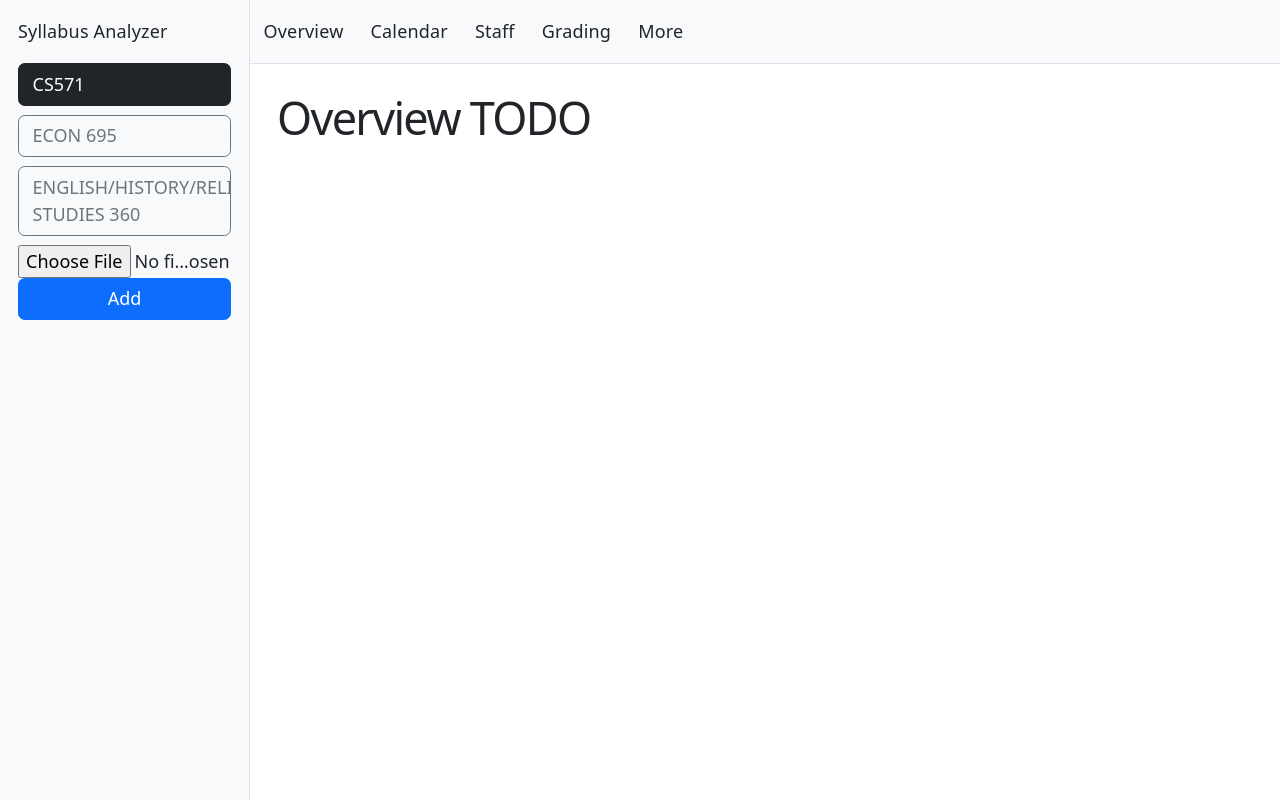
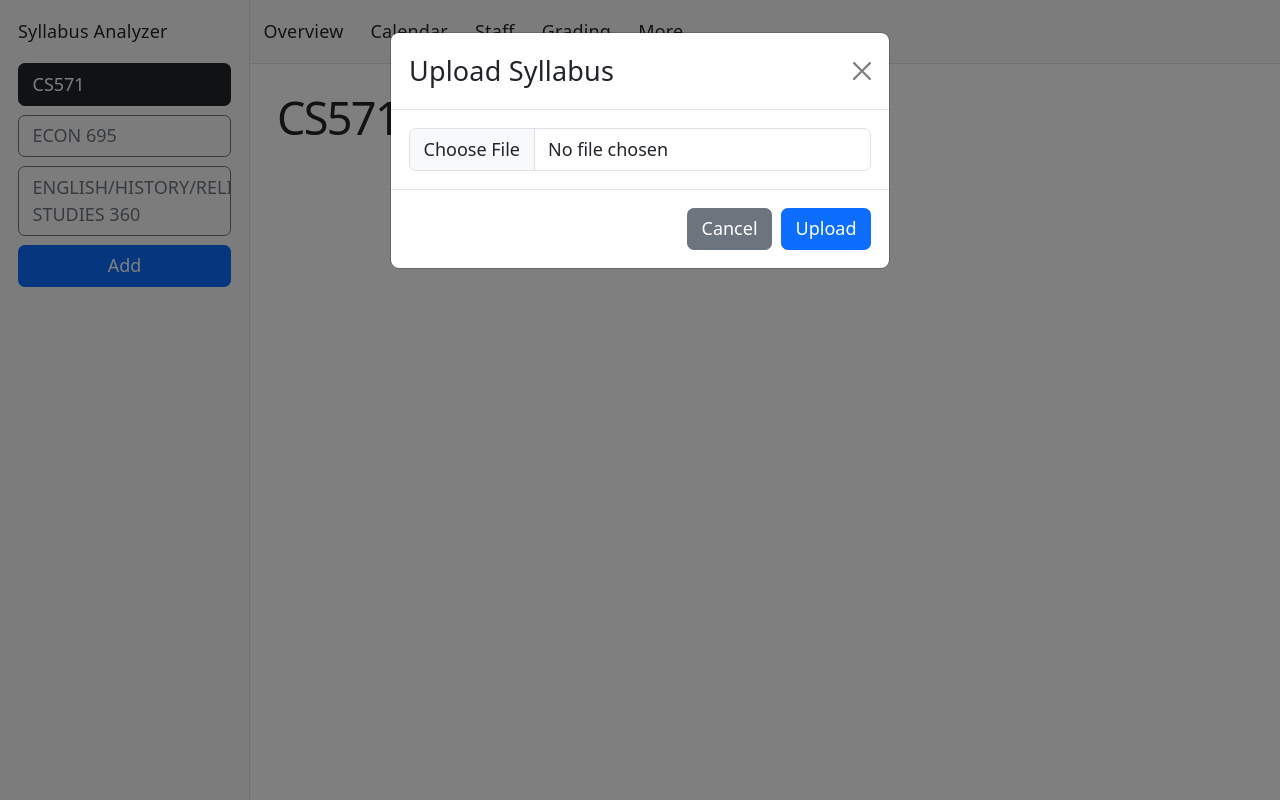
Before and after one commit to CS571-S26/p35, a React (Vite) app: page / in a window 1280 px wide. Both pictures are taken after a click on the button "Add". Built offline with nearby package versions, Linux system fonts and the light colour scheme.

Commit message:
added better upload ux

```diff
--- a/src/App.jsx
+++ b/src/App.jsx
@@ -41,7 +41,10 @@ export default function App() {
     } else {
       setAllSyllabi([testData, testData2, testData3]);
     }
-    localStorage.setItem('currentSyllabusIndex', 0)
+
+    if (localStorage.getItem('currentSyllabusIndex') === null) {
+      localStorage.setItem('currentSyllabusIndex', '0');
+    }
   }, []);
 
 
--- a/src/Sidebar.jsx
+++ b/src/Sidebar.jsx
@@ -1,13 +1,14 @@
-import React from 'react';
+import React, { useState } from 'react';
 import { Link } from 'react-router-dom';
 import { Navbar, Button } from 'react-bootstrap';
 import AllSyllabiContext from './context/AllSyllabiContext';
 import { useContext } from 'react';
 import SyllabusButton from './components/SyllabusButton';
-import { uploadSyllabus } from './functions/uploadSyllabus';
+import UploadSyllabusModal from './components/UploadSyllabusModal';
 
 export default function Sidebar(props) {
     const { allSyllabi, setAllSyllabi, setCurrentSyllabusIndex } = useContext(AllSyllabiContext);
+    const [showModal, setShowModal] = useState(false);
 
     // Helper function to change the index of the syllabus
     const changeSyllabus = (index) => {
@@ -18,28 +19,11 @@ export default function Sidebar(props) {
     // Get the active syllabus
     const activeIndex = Number(localStorage.getItem('currentSyllabusIndex')) || 0;
 
-    // Handle uploading a new syllabus
-    const handleUpload = async () => {
-        const fileInput = document.getElementById('syllabus-upload');
-        try {
-            const data = await uploadSyllabus(fileInput);
-            console.log(data)
-            if (data) {
-                // Add to context by updating allSyllabi
-                const updatedSyllabi = [...allSyllabi, data];
-                setAllSyllabi(updatedSyllabi);
-                // Save to local storage
-                localStorage.setItem('allSyllabi', JSON.stringify(updatedSyllabi));
-                // Switch to the newly added syllabus
-                changeSyllabus(updatedSyllabi.length - 1);
-                // Clear the file input
-                fileInput.value = '';
-                alert('Syllabus added successfully!');
-            }
-        } catch (error) {
-            console.error('Error uploading syllabus:', error);
-            alert('Error uploading syllabus');
-        }
+    const handleSyllabusAdded = (data) => {
+        const updatedSyllabi = [...allSyllabi, data];
+        setAllSyllabi(updatedSyllabi);
+        localStorage.setItem('allSyllabi', JSON.stringify(updatedSyllabi));
+        changeSyllabus(updatedSyllabi.length - 1);
     };
 
 
@@ -67,9 +51,10 @@ export default function Sidebar(props) {
 
 
             </div>
-            <input type="file" id="syllabus-upload" name="syllabus-upload" accept=".pdf" />
-            <Button onClick={handleUpload}>Add</Button>
+            <Button onClick={() => setShowModal(true)}>Add</Button>
 
+            <UploadSyllabusModal show={showModal} onHide={() => setShowModal(false)} onSyllabusAdded={handleSyllabusAdded}
+            />
         </aside>
 
     );
--- /dev/null
+++ b/src/components/UploadSyllabusModal.jsx
@@ -0,0 +1,69 @@
+import React, { useRef, useState } from 'react';
+import { Button, Modal, Spinner } from 'react-bootstrap';
+import { uploadSyllabus } from '../functions/uploadSyllabus';
+
+// Note for CS571 Staff: This page was generated by AI.
+// This was to vastly improve the user experience design so that they could see progress
+
+export default function UploadSyllabusModal({ show, onHide, onSyllabusAdded }) {
+    const fileInputRef = useRef(null);
+    const [isUploading, setIsUploading] = useState(false);
+
+    const handleUpload = async () => {
+        const fileInput = fileInputRef.current;
+
+        if (!fileInput?.files?.[0]) {
+            alert('Please select a file first.');
+            return;
+        }
+
+        try {
+            setIsUploading(true);
+            const data = await uploadSyllabus(fileInput);
+            if (data) {
+                onSyllabusAdded(data);
+                fileInput.value = '';
+                onHide();
+                alert('Syllabus added successfully!');
+            }
+        } catch (error) {
+            console.error('Error uploading syllabus:', error);
+            alert('Error uploading syllabus');
+        } finally {
+            setIsUploading(false);
+        }
+    };
+
+    return (
+        <Modal show={show} onHide={isUploading ? undefined : onHide} backdrop={isUploading ? 'static' : true} keyboard={!isUploading}>
+            <Modal.Header closeButton>
+                <Modal.Title>Upload Syllabus</Modal.Title>
+            </Modal.Header>
+            <Modal.Body>
+                <input
+                    ref={fileInputRef}
+                    type="file"
+                    id="syllabus-upload"
+                    name="syllabus-upload"
+                    accept=".pdf"
+                    className="form-control"
+                    disabled={isUploading}
+                />
+                {isUploading && (
+                    <div className="d-flex align-items-center gap-2 mt-3">
+                        <Spinner animation="border" size="sm" />
+                        <span>Uploading syllabus...</span>
+                    </div>
+                )}
+            </Modal.Body>
+            <Modal.Footer>
+                <Button variant="secondary" onClick={onHide} disabled={isUploading}>
+                    Cancel
+                </Button>
+                <Button variant="primary" onClick={handleUpload} disabled={isUploading}>
+                    {isUploading ? 'Uploading...' : 'Upload'}
+                </Button>
+            </Modal.Footer>
+        </Modal>
+    );
+}
--- a/src/syllabus-tabs/Calendar.jsx
+++ b/src/syllabus-tabs/Calendar.jsx
@@ -9,7 +9,7 @@ import { WeeklyScheduleCard } from "./Components/WeeklyScheduleCard";
 
 export default function Calendar() {
     const { allSyllabi } = useContext(AllSyllabiContext);
-    const index = Number(sessionStorage.getItem('currentSyllabusIndex'));
+    const index = Number(localStorage.getItem('currentSyllabusIndex'));
     const currentSyllabus = allSyllabi[index];
 
     if (!currentSyllabus) {
--- a/src/syllabus-tabs/Grading.jsx
+++ b/src/syllabus-tabs/Grading.jsx
@@ -4,7 +4,7 @@ import AllSyllabiContext from "../context/AllSyllabiContext";
 
 export default function Grading() {
 	const { allSyllabi } = useContext(AllSyllabiContext);
-	const index = (sessionStorage.getItem('currentSyllabusIndex'));
+	const index = Number(localStorage.getItem('currentSyllabusIndex'));
 	const currentSyllabus = allSyllabi[index];
 	return <h1>Grading TODO</h1>;
 }
--- a/src/syllabus-tabs/More.jsx
+++ b/src/syllabus-tabs/More.jsx
@@ -5,7 +5,7 @@ import AllSyllabiContext from "../context/AllSyllabiContext";
 
 export default function More(props) {
 	const { allSyllabi } = useContext(AllSyllabiContext);
-	const index = (sessionStorage.getItem('currentSyllabusIndex'));
+	const index = Number(localStorage.getItem('currentSyllabusIndex'));
 	const currentSyllabus = allSyllabi[index];
 	return <div>
 		More
--- a/src/syllabus-tabs/Overview.jsx
+++ b/src/syllabus-tabs/Overview.jsx
@@ -5,7 +5,7 @@ import AllSyllabiContext from "../context/AllSyllabiContext";
 export default function Overview() {
 
     const { allSyllabi } = useContext(AllSyllabiContext);
-    const index = (sessionStorage.getItem('currentSyllabusIndex'));
+    const index = Number(localStorage.getItem('currentSyllabusIndex'));
     const currentSyllabus = allSyllabi[index];
 
     if (!currentSyllabus) {
--- a/src/syllabus-tabs/Staff.jsx
+++ b/src/syllabus-tabs/Staff.jsx
@@ -7,7 +7,7 @@ import { contactCard } from "../functions/contactCard";
 
 export default function Staff() {
     const { allSyllabi } = useContext(AllSyllabiContext);
-    const index = Number(sessionStorage.getItem('currentSyllabusIndex'));
+    const index = Number(localStorage.getItem('currentSyllabusIndex'));
     const currentSyllabus = allSyllabi[index];
 
     if (!currentSyllabus) {
```
